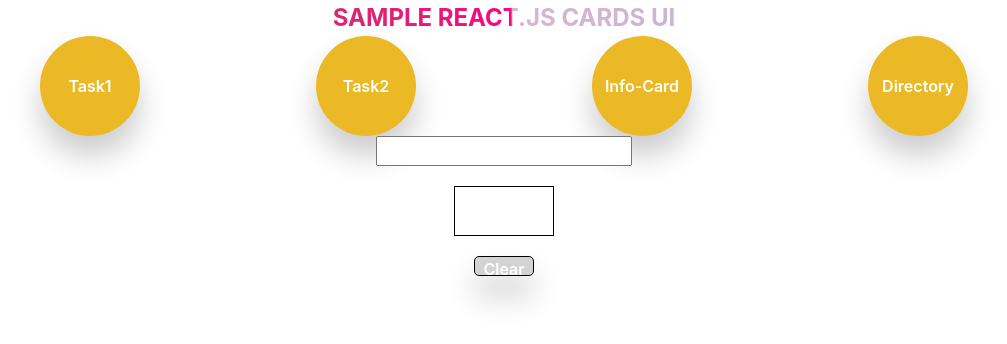
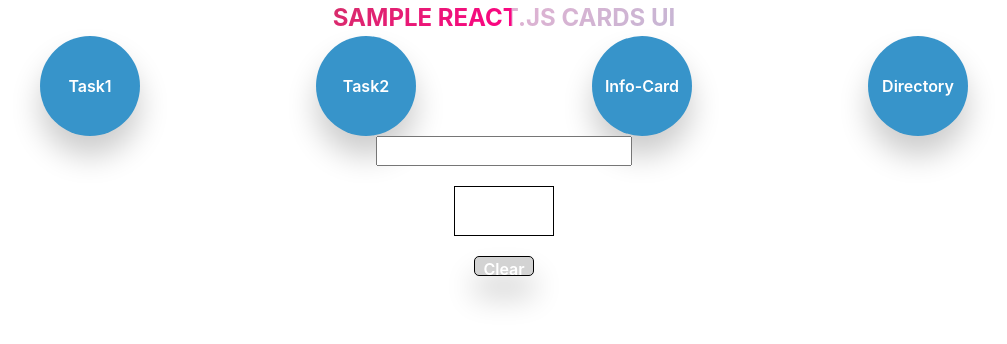
Before and after one commit to fredpasqua/test, a React (Create React App) app: page / in a window 1280 px wide. Shown: the top 344 px of the page, without its empty margins (136-1143 px from the left). Built offline with nearby package versions, Linux system fonts and the light colour scheme.

Commit message:
button colors

```diff
--- a/src/App.scss
+++ b/src/App.scss
@@ -55,7 +55,7 @@
 }
 
 //ROBOT DIRECTORY SASS COLORS
-$button-color: #ebb925;
+$button-color: #3794ca;
 $button-boxShadow: rgba(0, 0, 0, 0.2) 0px 20px 30px;
 $component-border: #EB6E80;
 $card-background-color: #008F95;
@@ -373,7 +373,7 @@
 
 }
 button:hover{
- transition: 500ms;
+ transition: 100ms;
   box-shadow: rgba(50, 50, 93, 0.25) 0px 30px 60px -12px inset, rgba(0, 0, 0, 0.3) 0px 18px 36px -18px inset;
  filter: brightness(85%);
 }
```
